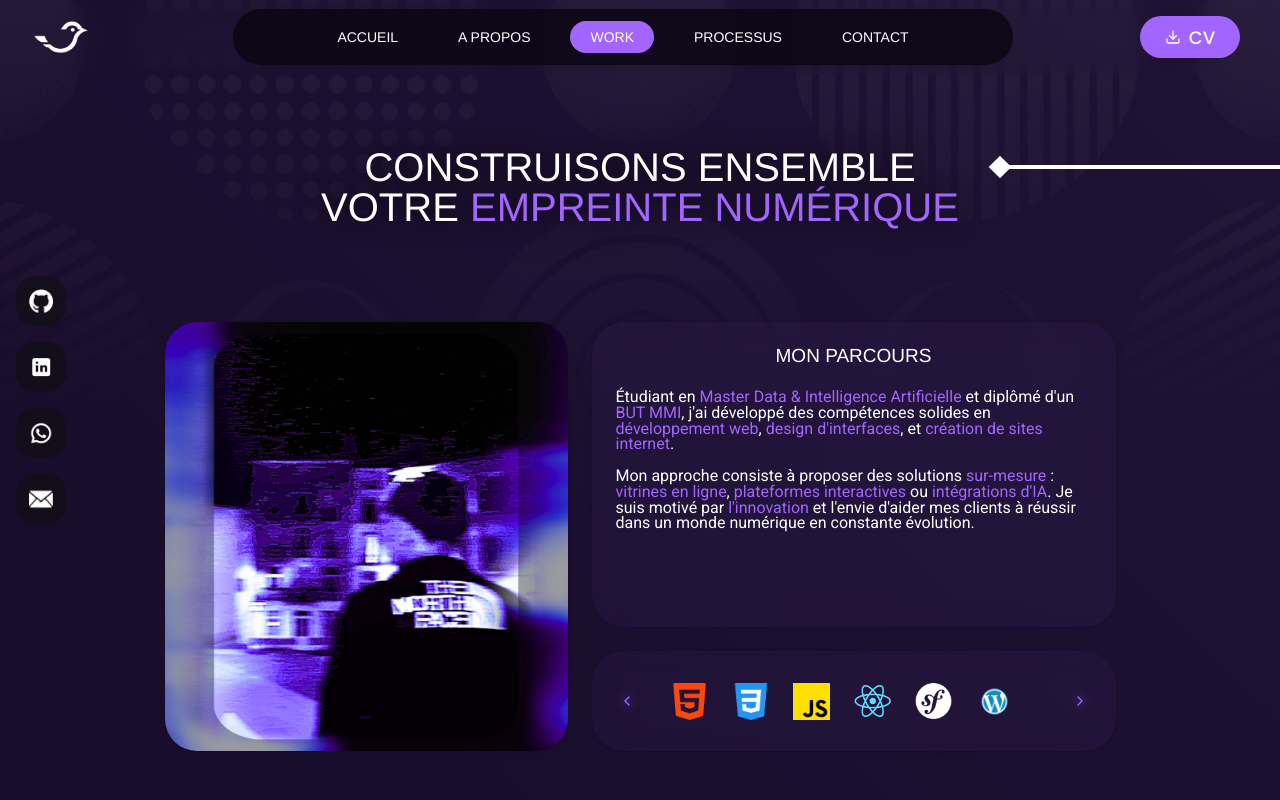
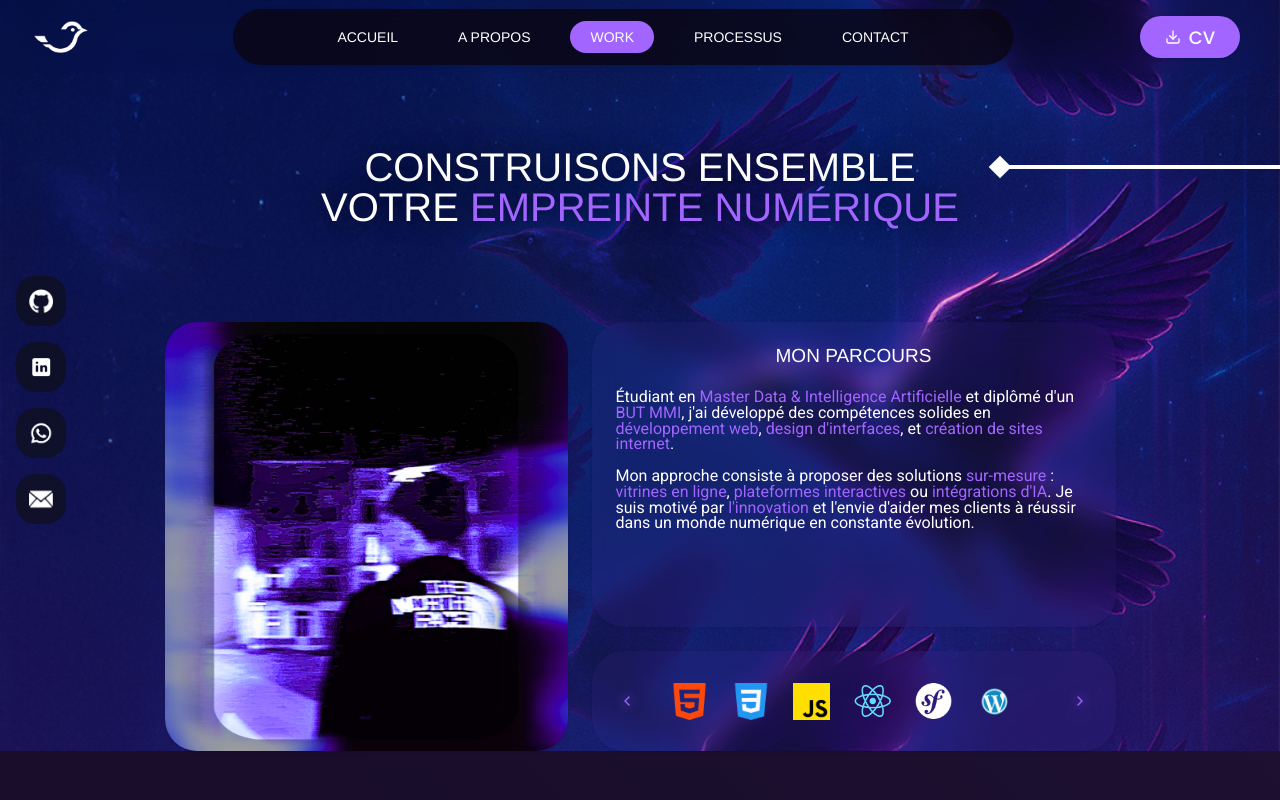
Before and after one commit to MeruemShen/portfolio, a React (Vite) app: page / in a window 1280 px wide. Shown: the top 800 px of the page. Built offline with nearby package versions, Linux system fonts and the light colour scheme; a web font is replaced by a local one.

Commit message:
change img banner

```diff
--- a/animations.css
+++ b/animations.css
@@ -30,6 +30,6 @@
 }
 
 .fade-bottom-img {
-  -webkit-mask-image: linear-gradient(to bottom, rgba(255,255,255,1), rgba(255,255,255,0) 60%);
-          mask-image: linear-gradient(to bottom, rgba(255,255,255,1), rgba(255,255,255,0) 60%);
+  /*-webkit-mask-image: linear-gradient(to bottom, rgba(255,255,255,1), rgba(255,255,255,0) 90%);*/
+  /*        mask-image: linear-gradient(to bottom, rgba(255,255,255,1), rgba(255,255,255,0) 90%);*/
 }
--- a/src/screens/Wireframe/components/HeroSection.tsx
+++ b/src/screens/Wireframe/components/HeroSection.tsx
@@ -75,10 +75,11 @@ export const HeroSection = ({ techStack }: HeroSectionProps): JSX.Element => {
       id="apropos"
       className="fade-section absolute w-full top-0 left-0 px-8 mobile:relative mobile:top-auto mobile:h-auto mobile:px-4"
     >
+
       <img
-        className="fade-bottom-img absolute top-0 left-1/2 w-screen h-full -translate-x-1/2 object-cover -z-10"
-        alt="Background"
-        src="/wireframe/fond_lune.png"
+          className="fade-bottom-img absolute top-0 left-1/2 w-screen h-full -translate-x-1/2 object-cover -z-20"
+          alt="Background"
+          src="/wireframe/fond_burger_bird1.jpg"
       />
       <div className="relative h-full pt-[100px] mobile:h-auto mobile:pt-[80px]">
         <div className="relative mb-[40px] pt-[150px] mobile:pt-[0px] mobile:mb-[20px]">
```
Also changed, not shown: public/wireframe/fond_burger_bird1.jpg (added).
